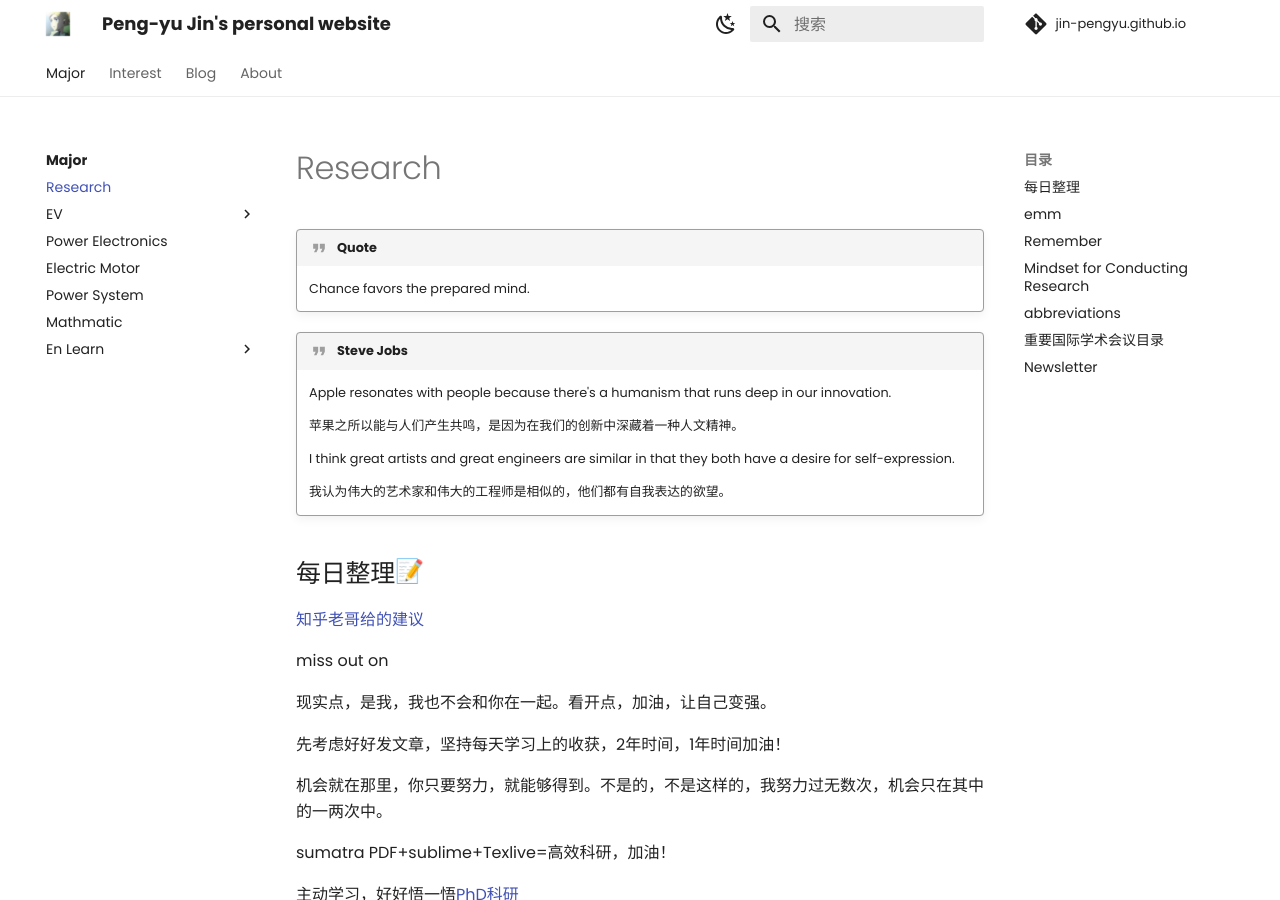
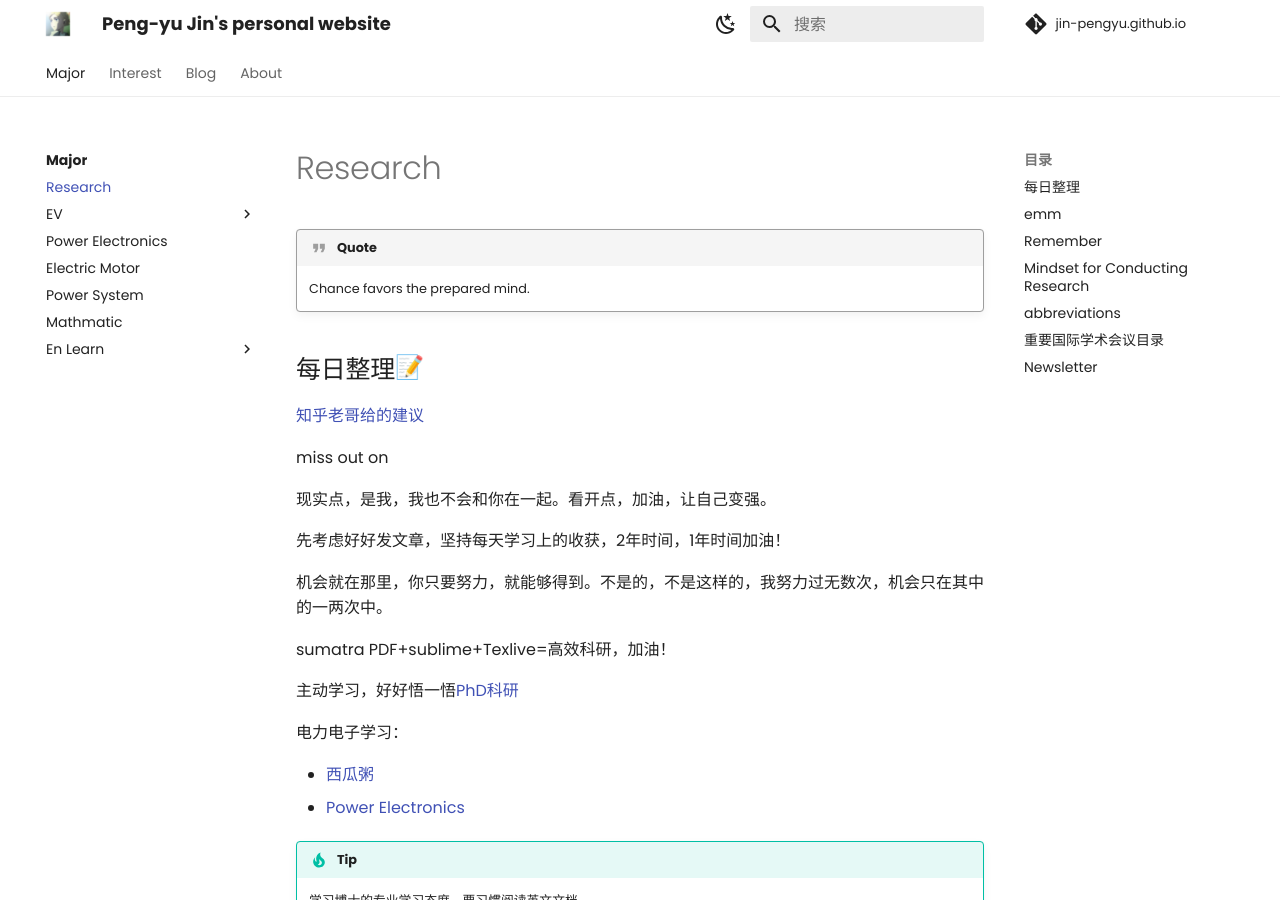
Before and after one commit to Pengyu-Jin/Pengyu-Jin.github.io, an MkDocs documentation site: the page built from docs/major/research/research.md, in a window 1280 px wide and 900 px high. Built offline with MkDocs 1.6.1 and Material for MkDocs 9.7.7, drawn with Linux system fonts in a browser that asks for light colours; emoji names are drawn with the system emoji font; comment, search, counter and statistics services are not loaded.

Commit message:
research +

```diff
--- a/docs/major/research/research.md
+++ b/docs/major/research/research.md
@@ -1,15 +1,5 @@
 !!! quote
     Chance favors the prepared mind.
-
-!!! quote "Steve Jobs"
-    Apple resonates with people because there's a humanism that runs deep in our innovation.
-
-    苹果之所以能与人们产生共鸣，是因为在我们的创新中深藏着一种人文精神。
-
-    I think great artists and great engineers are similar in that they both have a desire for self-expression.
-
-    我认为伟大的艺术家和伟大的工程师是相似的，他们都有自我表达的欲望。
-
 
 ## 每日整理:memo:
 [知乎老哥给的建议](https://www.zhihu.com/question/629221784/answer/3444753585){:target="_blank"}
@@ -41,7 +31,6 @@ word中的格式排版问题：[xxx.dotm、宏、域等问题](https://shuiyuan.
 2024年新出的nature子刊：[EE](https://www.nature.com/natrevelectreng/){:target="_blank"}
 
 申phd：[power方向phd](https://www.zhihu.com/question/53550296){:target="_blank"}、[怎样写出优秀的Research Proposal](https://www.zhihu.com/question/23695058){:target="_blank}
-
 
 !!! tip
     Those who refuse to accept their destiny should seize every opportunity to make a difference in their lives.
```
